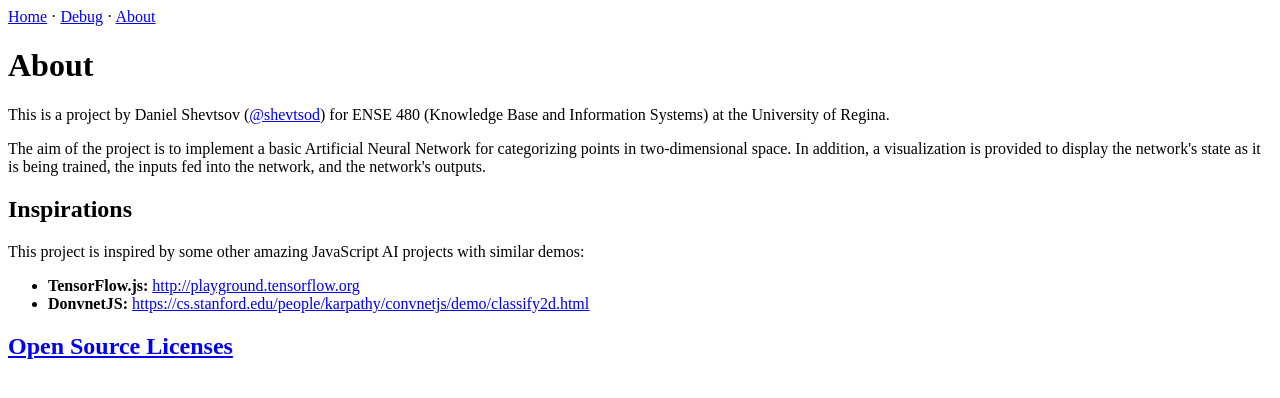
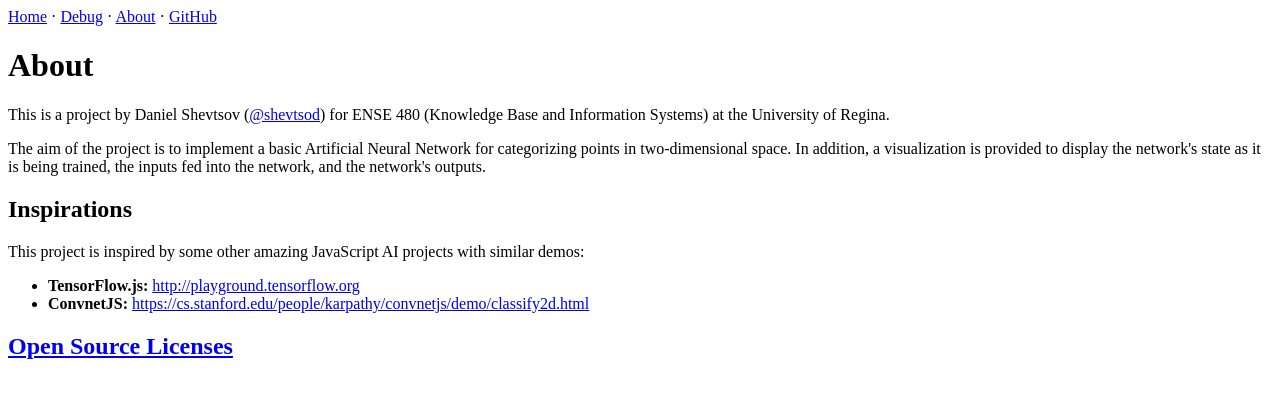
Before and after one commit to shevtsod/ENSE480, a React (Create React App) app: page /about in a window 1280 px wide. Shown: the top 398 px of the page. Built offline with nearby package versions, Linux system fonts and the light colour scheme.

Commit message:
Add link to GitHub, fix typo

```diff
--- a/src/components/NavigationBar/NavigationBar.js
+++ b/src/components/NavigationBar/NavigationBar.js
@@ -8,11 +8,15 @@ const NavigationBar = props => {
   return (
     <nav>
       {routes
-        .map(({ path, label }, i) => (
-          <Link key={i} to={path}>
-            {label}
-          </Link>
-        ))
+        .map(({ path, label, external }, i) =>
+          external ? (
+            <a href={path}>{label}</a>
+          ) : (
+            <Link key={i} to={path}>
+              {label}
+            </Link>
+          )
+        )
         .reduce((res, el, i) => [
           res,
           <span key={`divider-${i}`}>{divider}</span>,
@@ -26,8 +30,9 @@ NavigationBar.propTypes = {
   divider: PropTypes.string.isRequired,
   routes: PropTypes.arrayOf(
     PropTypes.shape({
-      path: PropTypes.string,
-      label: PropTypes.string
+      path: PropTypes.string.isRequired,
+      label: PropTypes.string.isRequired,
+      external: PropTypes.boolean
     })
   ).isRequired
 }
--- a/src/containers/App.js
+++ b/src/containers/App.js
@@ -9,14 +9,19 @@ class App extends Component {
     return (
       <Router basename={process.env.PUBLIC_URL}>
         <div>
-          <NavigationBar
-            routes={routes.filter(route => route.navbar === true)}
-          />
+          <NavigationBar routes={routes.filter(({ navbar }) => navbar)} />
 
           <Switch>
-            {routes.map(({ path, component, exact }, i) => (
-              <Route key={i} path={path} exact={exact} component={component} />
-            ))}
+            {routes
+              .filter(({ external }) => !external)
+              .map(({ path, component, exact }, i) => (
+                <Route
+                  key={i}
+                  path={path}
+                  exact={exact}
+                  component={component}
+                />
+              ))}
           </Switch>
         </div>
       </Router>
--- a/src/pages/About.js
+++ b/src/pages/About.js
@@ -35,7 +35,7 @@ const About = () => {
           </a>
         </li>
         <li>
-          <b>DonvnetJS: </b>
+          <b>ConvnetJS: </b>
           <a href='https://cs.stanford.edu/people/karpathy/convnetjs/demo/classify2d.html'>
             https://cs.stanford.edu/people/karpathy/convnetjs/demo/classify2d.html
           </a>
--- a/src/routes.js
+++ b/src/routes.js
@@ -6,9 +6,36 @@ import NotFound from './pages/NotFound'
 import Licenses from './pages/Licenses'
 
 export default [
-  { path: '/', component: Home, exact: true, label: 'Home', navbar: true },
-  { path: '/debug/', component: Debug, label: 'Debug', navbar: true },
-  { path: '/about/', component: About, label: 'About', navbar: true },
-  { path: '/licenses', component: Licenses },
-  { component: NotFound }
+  {
+    path: '/',
+    component: Home,
+    exact: true,
+    label: 'Home',
+    navbar: true
+  },
+  {
+    path: '/debug/',
+    component: Debug,
+    label: 'Debug',
+    navbar: true
+  },
+  {
+    path: '/about/',
+    component: About,
+    label: 'About',
+    navbar: true
+  },
+  {
+    path: 'https://github.com/shevtsod/ENSE480',
+    label: 'GitHub',
+    external: true,
+    navbar: true
+  },
+  {
+    path: '/licenses',
+    component: Licenses
+  },
+  {
+    component: NotFound
+  }
 ]
```
Also changed, not shown: 1 other file (tests, documents, lock files or other folders).
